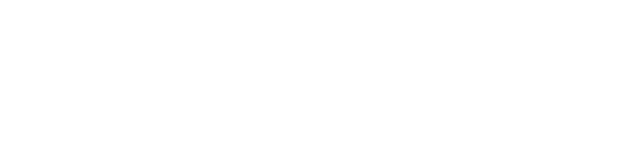
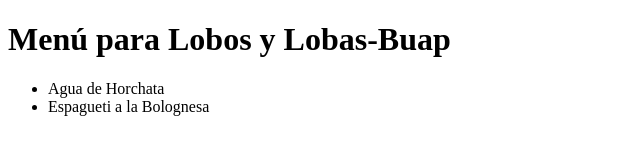
Before and after one commit to AlfredoRiveraaa/menu, a plain HTML site: page index.html in a window 1280 px wide. Shown: the whole page, without its empty margins (0-640 px from the left). Drawn offline with Linux system fonts and the light colour scheme.

Commit message:
Menu modificado

```diff
--- a/index.html
+++ b/index.html
@@ -3,9 +3,14 @@
 <head>
     <meta charset="UTF-8">
     <meta name="viewport" content="width=device-width, initial-scale=1.0">
-    <title>Document</title>
+    <title>MENÚ</title>
 </head>
 <body>
+    <h1>Menú para Lobos y Lobas-Buap</h1>
+    <ul>
+        <li>Agua de Horchata</li>
+        <li>Espagueti a la Bolognesa</li>
+    </ul>
 
 </body>
 </html>
```
